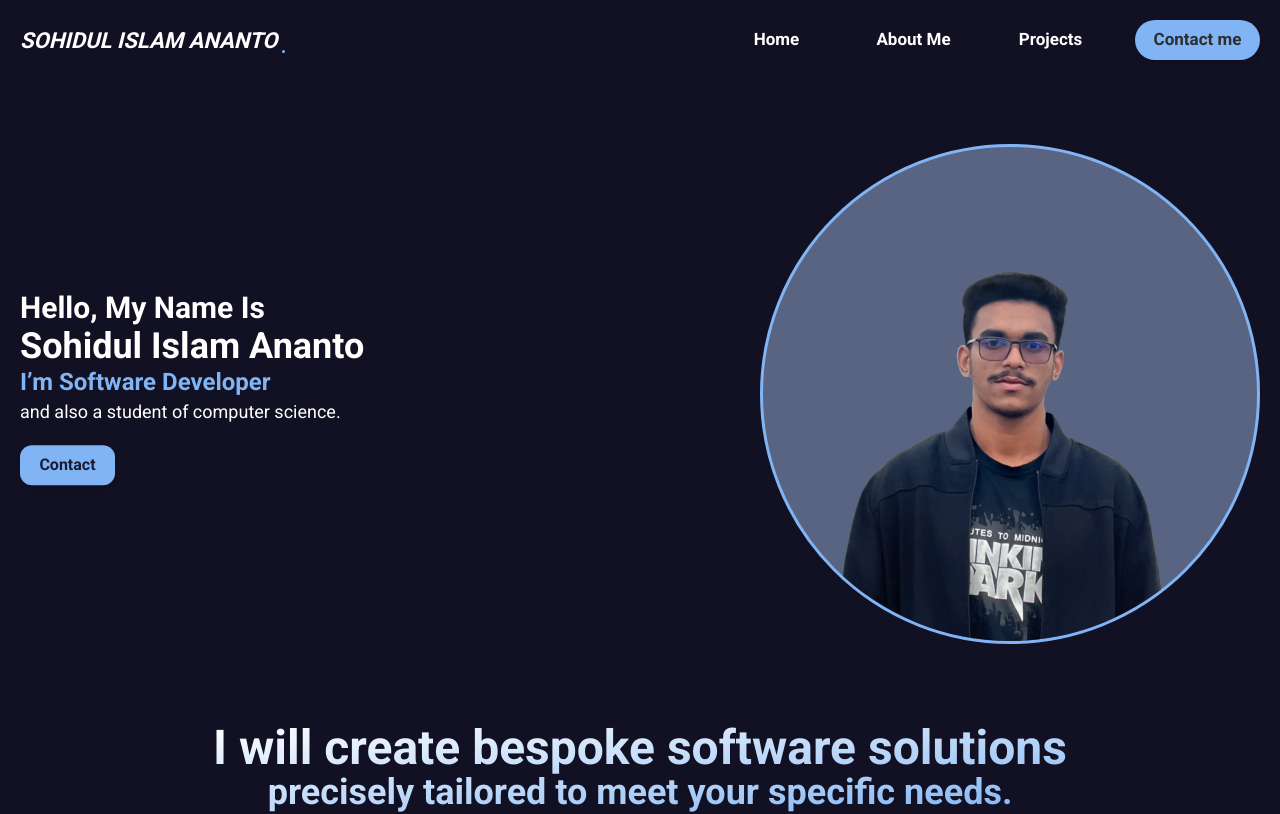
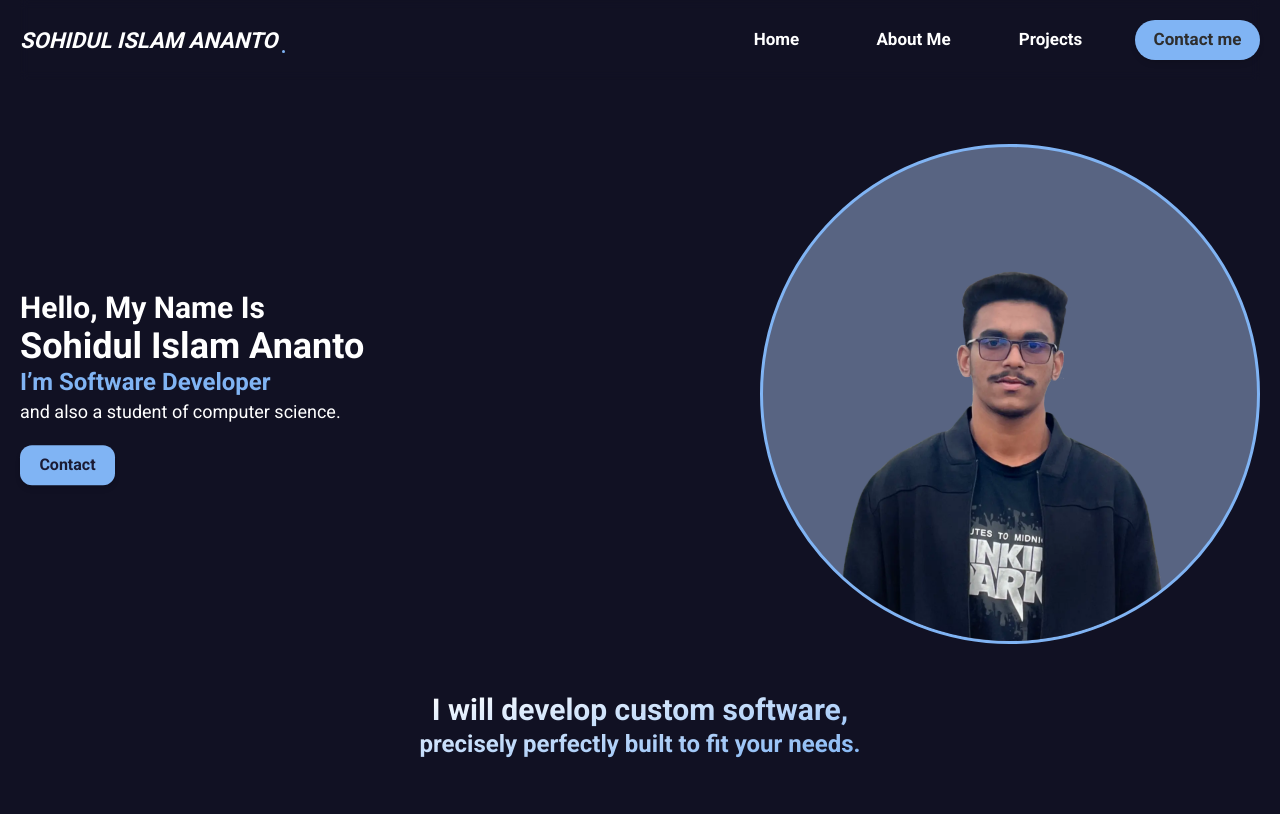
Before and after one commit to anonto42/sohiduldev, a Next.js app: page / in a window 1280 px wide. Shown: the top 814 px of the page. Built offline with nearby package versions, Linux system fonts and the light colour scheme; no server answers; the database is empty.

Commit message:
animation added and the context updated

```diff
--- a/src/components/ServicesInformation/Services.tsx
+++ b/src/components/ServicesInformation/Services.tsx
@@ -1,13 +1,30 @@
+"use client"
 import React from 'react';
+import { motion } from 'framer-motion';
 
 const Services = () => {
   return (
-    <section className='h-[100px] w-full'>
-        <div className='w-full flex justify-center my-20 text-center text-topr'>
+    <section className='w-full py-2 md:py-8 md:mt-4'>
+        <div className='w-full flex justify-center text-center'>
+          <motion.div
+            initial={{
+              opacity:0,
+              y:20
+            }}
+            animate={{
+              opacity:1,
+              y:0
+            }}
+            transition={{
+              duration:1,
+              ease:"linear"
+            }}
+          >
             <div className=' bg-gradient-to-br from-white to-highlighte bg-clip-text text-transparent'>
-                <h1 className='text-2xl md:text-4xl lg:text-5xl font-bold'>I will create bespoke software solutions</h1>
-                <h4 className='text-2xl md:text-3xl lg:text-4xl font-semibold'>precisely tailored to meet your specific needs.</h4>
+                <h1 className='text-2xl md:text-3xl font-bold'>I will develop custom software,</h1>
+                <h4 className='text-xl md:text-2xl font-semibold'>precisely perfectly built to fit your needs.</h4>
             </div>
+          </motion.div>
         </div>
     </section>
   )
```
